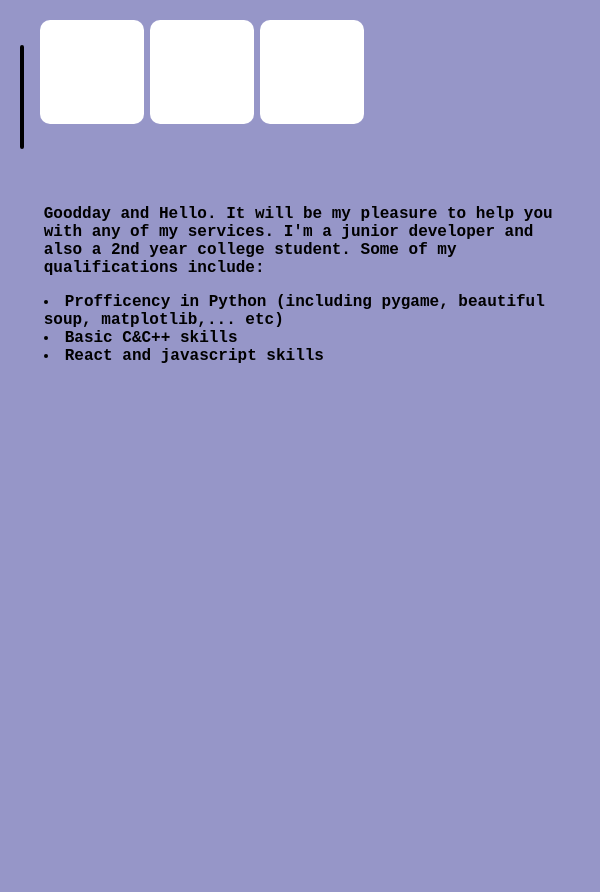
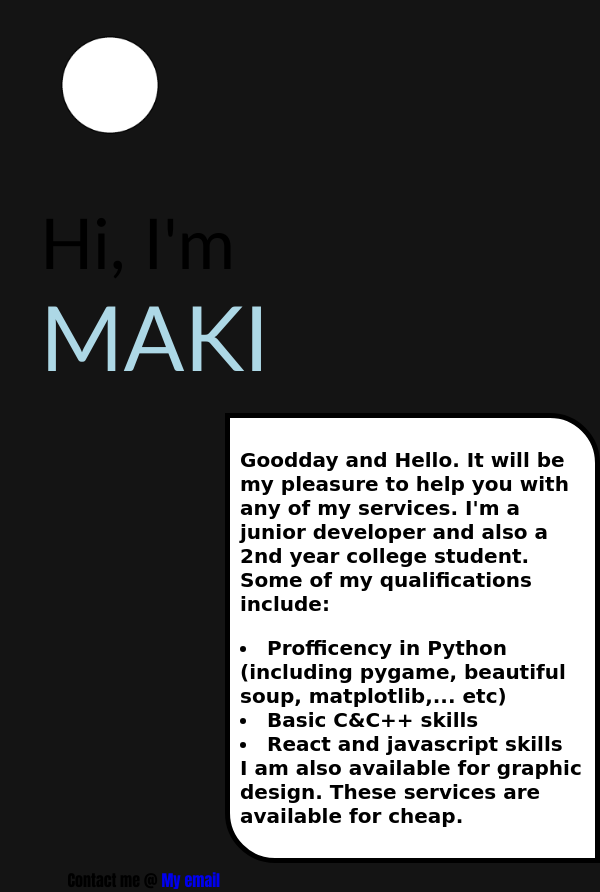
Before and after one commit to Samuel-git1/portfolio, a plain HTML site: page index.html in a window 600 px wide. Before the commit the page ends 800 px from the top, so only its background shows below. Drawn offline with Linux system fonts and the light colour scheme.

Commit message:
Add files via upload

```diff
--- a/index.html
+++ b/index.html
@@ -4,15 +4,16 @@
 <head>
     <meta charset="UTF-8">
     <meta name="viewport" content="width=device-width, initial-scale=1.0">
-    <title>Document</title>
-    <link rel="stylesheet" href="style.css">
-    <title>My parfolio</title>
+    <title>My porftolio</title>
+    <link rel="stylesheet" href="style_main.css">
+    <link rel="stylesheet" href="style_small.css">
 </head>
 
 <body>
+    <div class="bg-image"></div>
     <div class="workspace">
-
-        <div class="logo"></div>
+        <div class="title">Hi, I'm <div style="color: lightblue; font-size: 45px; margin: 0; z-index: 1;">MAKI</div></div>
+            <img class="logo" src="media/logo.png" alt="">
 
         <div class="info">
             <p>
@@ -22,16 +23,14 @@
                 <li>Profficency in Python (including pygame, beautiful soup, matplotlib,... etc)</li>
                 <li>Basic C&C++ skills</li>
                 <li>React and javascript skills</li>
+                I am also available for graphic design. These services are available for cheap.
             </p>
         </div>
+<div class="contact-div">Contact me @
+    <a href="mailto:akachukue@gmail.com">My email</a>
+</div>
+    </div>
 
-        <div class="icon_container">
-            <div class="icon" style="grid-column: 2;" info="Home"></div>
-            <div class="icon" style="grid-column: 3;"></div>
-            <div class="icon" style="grid-column: 4;"></div>
-        </div>
-
-    </div>
 </body>
 <script src="script.js" defer="True"></script>
 
--- /dev/null
+++ b/style_main.css
@@ -0,0 +1,63 @@
+body {
+    background-color: rgb(20, 20, 20);
+    width: 100%;
+    height: 98vh;
+    display: flex;
+    align-items: center;
+    margin: 0;
+    padding: 0;
+    cursor: pointer;
+    font-family: 'Gill Sans', 'Gill Sans MT', Calibri, 'Trebuchet MS', sans-serif;
+    overflow: hidden;
+}
+
+.contact-div{
+    color: black;
+    font-family: Impact, Haettenschweiler, 'Arial Narrow Bold', sans-serif;
+    grid-row: 2;
+    grid-column: 2;
+    align-self: flex-start;
+    margin-top: 5px;
+    justify-self: flex-end;
+}
+
+.title{
+    color: black;
+    font-size: 35px;
+    width: 120px;
+    margin: auto 0 auto 100px;
+    scale: 200%;
+    margin-bottom: 10px;
+}
+
+.bg-image{
+    border: 10px solid black;
+    background-image: url("media/background.png");
+    opacity: 0;
+    filter: blur(3px);
+    position: absolute;
+    top: -10px;
+    right: -10px;
+    z-index: -1;
+    height: 110%;
+    width: 110%;
+    background-position: center;
+    background-repeat: no-repeat;
+    background-size: cover;
+}
+
+a{
+    text-decoration: none;
+}
+
+.info{
+    font-family: cursive;
+    font-weight: 600;
+    font-style: bold;
+}
+
+.workspace {
+    background-color: rgba(94, 184, 236, 0.7);
+    margin: 0;
+    display: grid;
+}
--- /dev/null
+++ b/style_small.css
@@ -0,0 +1,85 @@
+@media only screen and (min-width: 600px) {
+
+    .workspace {
+        width: 100%;
+        height: 88%;
+        padding: 0;
+        grid-template-columns: 35% 60%;
+        grid-template-rows: 40% 50%;
+        column-gap: 5px;
+    }
+
+    .logo {
+        scale: 75%;
+        margin: auto;
+        grid-area: 1 / 1 / span 2 / span 1;
+    }
+
+    .info {
+        height: fit-content;
+        width: 100%;
+        margin: auto;
+        grid-area: 2 / 2 / span 2 /span 1;
+        color: black;
+        padding: 10px;
+        font-size: 20px;
+        border-radius: 0 50px 0 50px;
+        text-align: left;
+        margin-top: 60px;
+        border: 5px solid black;
+        background-color: white;
+    }
+
+    .icon {
+        width: 200px;
+        height: 200px;
+    }
+}
+
+@media only screen and (max-width: 600px) {
+    .body{
+        background-color: rgb(20, 20, 20);
+        overflow-x: hidden;
+    }
+
+    .workspace {
+        height: 100%;
+        width: 95%;
+        background-color: transparent;
+        grid-template-columns: 1fr;
+        grid-template-rows: 25% 20% max-content auto;
+    }
+
+    .bg-image{
+        opacity: 0;
+    }
+
+    .logo {
+        width: 130px;
+        height: 130px;
+        margin: 20px auto;
+        grid-row: 1;
+    }
+
+    .title{
+        grid-row: 2;
+    }
+
+    .icon{
+        grid-row: 2;
+        width: 100px;
+        height: 100px;
+        background-color: white;
+        border-color: transparent;
+        font-size: 15px;
+    }
+
+    .info{
+        grid-row: 3;
+    }
+
+    .contact-div{
+        grid-column: 1;
+        grid-row: 4;
+    }
+}
```
Also changed, not shown: README.txt (added), media/logo.png (added).
